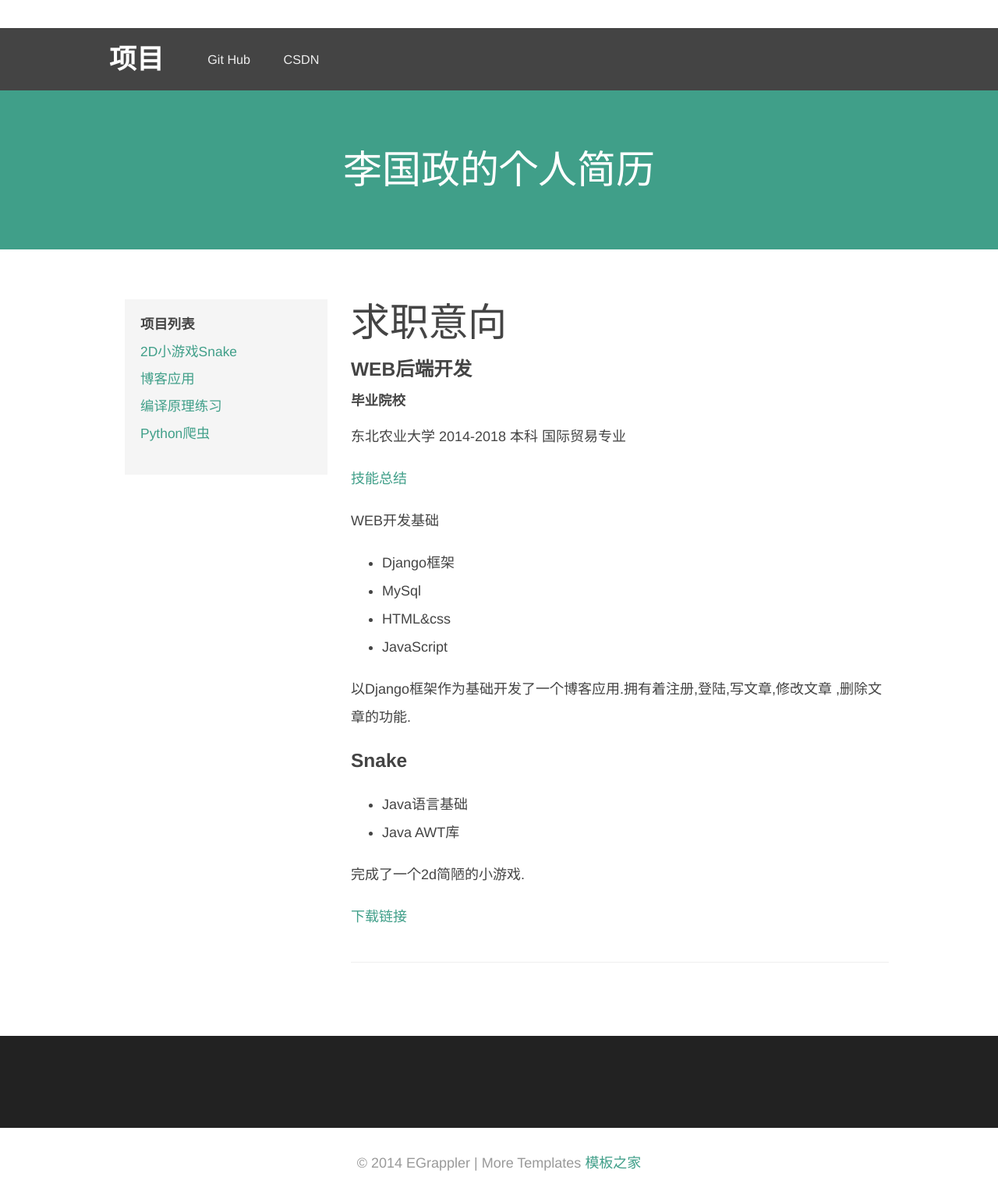
After one commit to alien10086/webapp, a Django app: page /editor/index/ in a window 1280 px wide. The commit adds this page. Shown: the whole page at 78% size. Run offline with Django 3.2, Linux system fonts and the light colour scheme.

Commit message:
增加index页

```diff
--- a/Blog/Blog/urls.py
+++ b/Blog/Blog/urls.py
@@ -19,4 +19,5 @@ from django.contrib import admin
 urlpatterns = [
     url(r'^admin/', admin.site.urls),
     url(r'^editor/', include('editor.urls', namespace="editor")),
+
 ]
--- /dev/null
+++ b/Blog/editor/static/editor/style.css
@@ -0,0 +1,455 @@
+body, html {
+    margin: 0;
+    padding: 0;
+}
+
+body,
+input,
+h1,
+h2,
+h3,
+h4,
+h5,
+h6 {
+    font-family: "Raleway", Helvetica, Arial, "Lucida Grande", sans-serif;
+    font-weight: 300;
+    font-size: 18px;
+}
+
+body {
+    line-height: 2;
+    color: #444;
+    background: #fff;
+}
+
+img, iframe {
+    max-width: 100%;
+}
+
+iframe {
+    max-height: 100%;
+}
+
+img {
+    height:auto;
+}
+
+iframe {
+    border: 0 !important;
+}
+
+
+header {
+    width: 100%;
+    overflow: hidden;
+}
+
+.container {
+    width: 95%;
+    max-width: 650px;
+    margin: 0 auto;
+    position: relative;
+}
+
+strong, dt, h3, h4 {
+    font-weight: 700;
+}
+
+h1,
+h2,
+h3,
+h4,
+h5,
+h6 {
+    margin: 10px 0;
+    line-height: 20px;
+    color: inherit;
+    text-rendering: optimizelegibility;
+}
+
+
+h1,
+h2,
+h3 {
+    line-height: 40px;
+}
+
+h2 {
+    font-size: 50px;
+    line-height: 1.2;
+}
+
+h3 {
+    font-size: 24.5px;
+}
+
+h4 {
+    font-size: 17.5px;
+}
+
+h5 {
+    font-size: 14px;
+}
+
+h6 {
+    font-size: 11.9px;
+}
+
+hr {
+    background: #EEE;
+    border: 0;
+    height: 1px;
+    margin: 40px 0 40px;
+}
+
+blockquote {
+    margin: 1em 0;
+    border-left: 3px solid #ccc;
+    padding-left: 20px;
+    text-align: left;
+}
+
+
+
+dt {
+}
+
+dd {
+    padding: 0;
+    margin: 0 0 25px 0;
+}
+
+a {
+    -webkit-transition: all ease 150ms;
+    -moz-transition: all ease 150ms;
+    -o-transition: all ease 150ms;
+    transition: all ease 150ms;
+    text-decoration: none;
+    color: #409f89;
+}
+
+a:hover {
+    text-decoration: underline;
+}
+
+a:active {
+    color: #47b5e2;
+}
+
+/* Header Styles */
+header {
+    padding: 2em 0 2em 0;
+    text-align: center;
+    background: #409f89;
+    color: #fff;
+}
+
+
+h1 {
+    margin: 0;
+    padding: 0;
+    float: left;
+	color:#fff;
+	font-weight:bold;
+	font-size:35px;
+	text-transform:uppercase;
+	padding-top: 10px;
+	margin-right:30px;
+}
+
+header h2 {
+    margin: 0 0 1em 0;
+}
+
+header h2.docs-header {
+    margin: 0;
+}
+
+footer {
+    text-align: center;
+    padding: 1.5em 0;
+}
+
+footer p {
+    margin: 0;
+    color: #999;
+}
+
+
+
+/* Navigation Styles */
+nav {
+    background: #444 ;
+    padding: 10px 0;
+    min-height: 60px;
+}
+
+nav ul, nav li {
+    margin: 0;
+    padding: 0;
+    list-style: none;
+}
+
+nav a {
+    padding: 0 1em;
+    color: #EEE;
+    font-size: .9em;
+    height: 60px;
+    line-height: 60px;
+    display: block;
+	background:#444;
+}
+
+nav h1 a {
+    padding: 7px 1em;
+    height: 46px;
+    line-height: 0;
+	height: 45px;
+	line-height: 45px;
+}
+
+nav a:hover {
+    background: #409f89;
+    text-decoration: none;
+}
+
+nav a:active {
+    background: #27637e;
+}
+
+
+nav a:active {
+    color: #fff;
+    cursor: default;
+}
+
+
+
+nav ul.toplinks {
+    padding: 20px 0 0 0;
+}
+
+nav #menu {
+    overflow: hidden;
+    max-height: 0;
+    clear: left;
+}
+
+
+nav #menu-toggle {
+    position: absolute;
+    right: 0;
+    top: 0;
+    font-size: 1.5em;
+    padding: 0 16px;
+}
+
+
+@media only screen and (min-width: 680px) {
+    nav, nav #menu {
+        height: 60px !important;
+    }
+
+    nav li, nav a {
+        float: left;
+    }
+
+
+    nav ul.toplinks {
+        float: left;
+        padding: 0;
+        clear: none;
+    }
+
+    nav ul.toplinks li {
+        margin: 0 0 0 10px;
+    }
+
+    nav #menu-toggle {
+        display: none !important;
+    }
+
+    nav #menu {
+        max-height: 9999px;
+        clear: none;
+    }
+}
+
+
+
+
+
+
+
+
+
+
+/* Content Styles */
+section { padding: 1em 0 3em; text-align: center; }
+section.vibrant { background: #222; color: #fff; }
+
+nav:before,
+nav:after,
+header:before,
+header:after,
+section:before,
+section:after {
+    content: " ";
+    display: table;
+}
+
+nav:after, header:after, section:after  { clear: both; }
+nav, header, section { *zoom: 1; }
+
+
+
+/* Form Styles */
+input {
+    display: block;
+    vertical-align: middle;
+    line-height: 30px;
+    margin: 0 auto;
+    width: 100%;
+    max-width: 400px;
+
+       -moz-box-sizing: border-box;
+    -webkit-box-sizing: border-box;
+            box-sizing: border-box;
+
+    -webkit-transition: all linear 0.2s;
+    -moz-transition: all linear 0.2s;
+    -o-transition: all linear 0.2s;
+    transition: all linear 0.2s;
+}
+
+
+
+
+
+
+
+input:focus {
+    border-color: #007eb2;
+    outline: 0;
+}
+
+
+
+
+
+
+
+
+
+
+
+
+
+
+
+
+
+
+
+
+
+
+
+
+
+
+
+
+
+
+.docs-nav {
+    background-color: #f5f5f5;
+    list-style: none;
+    margin: 0 0 0 20px;
+    padding: 15px 20px;
+    font-size: 0.97em;
+}
+
+.docs-nav a {
+    display: block;
+    margin: 0 -20px;
+    padding: 0 20px;
+    text-decoration: none;
+    border-right: 2px solid transparent;
+}
+
+@media only screen and (min-width: 400px) {
+
+}
+
+@media only screen and (min-width: 600px) {
+
+}
+
+@media only screen and (min-width: 960px) {
+        .docs-nav {
+        position: absolute;
+        top: 0;
+        width: 220px;
+
+        -webkit-transition: top linear 50ms;
+        -moz-transition: top linear 50ms;
+        -o-transition: top linear 50ms;
+        transition: top linear 50ms;
+    }
+
+    .docs-nav.fixed {
+        position: fixed;
+        top: 49px;
+        width: 220px;
+    }
+
+    .docs-nav a:hover {
+        background: #eee;
+    }
+
+    .docs-nav a:active,
+    .docs-nav .active {
+        background: #eee;
+        border-right: 2px solid #ccc;
+    }
+
+    .docs-nav .separator {
+        height: 20px;
+    }
+
+    .docs-content {
+        padding-left: 310px;
+    }
+
+
+
+    header {
+        padding: 4em 0 4em 0;
+    }
+
+    .container {
+        max-width: 1000px;
+        padding: 0 20px;
+    }
+
+    section { padding: 3em 0; text-align: left; }
+    section.centered {
+        text-align: center;
+    }
+
+
+
+
+
+
+
+
+
+    input {
+        display: inline-block;
+    }
+
+
+
+}
--- /dev/null
+++ b/Blog/editor/templates/index.html
@@ -0,0 +1,83 @@
+{% load staticfiles %}
+﻿<!DOCTYPE html>
+<html>
+<head>
+<meta charset="utf-8">
+<meta name="description" content="">
+<meta name="HandheldFriendly" content="True">
+<meta name="MobileOptimized" content="320">
+<meta name="viewport" content="initial-scale=1.0, minimum-scale=1.0, maximum-scale=1.0, user-scalable=no">
+<title>求职</title>
+
+<link rel="stylesheet" href="{% static 'editor/style.css'%}">
+<link rel="stylesheet" href="{% static 'editor/prettify.css'%}">
+</head>
+<body >
+<nav>
+  <div class="container">
+    <h1>项目</h1>
+    <div id="menu">
+      <ul class="toplinks">
+        <li><a href="#">Git Hub</a></li>
+        <li><a href="http://www.egrappler.com/">CSDN</a></li>
+      </ul>
+    </div>
+    <a id="menu-toggle" href="#" class=" ">&#9776;</a> </div>
+</nav>
+<header>
+  <div class="container">
+    <h2 class="docs-header"> 李国政的个人简历</h2>
+  </div>
+</header>
+<section>
+  <div class="container">
+    <ul class="docs-nav" id="menu-left">
+      <li><strong>项目列表</strong></li>
+      <li><a href="https://github.com/alien10086/Snake/wiki" class=" ">2D小游戏Snake</a></li>
+      <li><a href="../login" class=" ">博客应用</a></li>
+      <li><a href="https://github.com/alien10086/hack-assembler" class=" ">编译原理练习</a></li>
+      <li><a href="https://github.com/alien10086/PythonCrawler" class=" ">Python爬虫</a></li>
+      <li class="separator"></li>
+    </ul>
+    <div class="docs-content">
+      <h2> 求职意向</h2>
+      <h3 id="welcome"> WEB后端开发</h3>
+      <h4> 毕业院校</h4>
+      <p> 东北农业大学  2014-2018  本科  国际贸易专业</p>
+      <a href="#" class="btn">技能总结</a>
+      <p> WEB开发基础</p>
+      <ul>
+        <li>Django框架</li>
+        <li>MySql</li>
+        <li>HTML&css</li>
+        <li>JavaScript</li>
+      </ul>
+      <p> 以Django框架作为基础开发了一个博客应用.拥有着注册,登陆,写文章,修改文章
+      ,删除文章的功能. </p>
+      <h3 id="features"> Snake</h3>
+      <ul>
+        <li>Java语言基础</li>
+        <li>Java AWT库</li>
+      </ul>
+      <p>完成了一个2d简陋的小游戏. </p>
+      <a href="http://www.filedropper.com/snake_2">下载链接 </a>
+      <hr>
+
+
+
+
+    </div>
+  </div>
+</section>
+<section class="vibrant centered">
+  <div class="container">
+    <h4>  <a href="#"></a></h4>
+  </div>
+</section>
+<footer>
+  <div class="container">
+    <p> &copy; 2014 EGrappler | More Templates <a href="http://www.cssmoban.com/" target="_blank" title="模板之家">模板之家</a></p>
+  </div>
+</footer>
+</body>
+</html>
--- a/Blog/editor/urls.py
+++ b/Blog/editor/urls.py
@@ -3,7 +3,7 @@ from django.conf.urls import url
 from . import views
 
 urlpatterns = [
-    url(r'^index$', views.index, name='index'),
+    url(r'^index/$', views.index, name='index'),
     url(r'^login/$', views.login, name='login'),
     url(r'^my_view/', views.my_view, name= 'my_view'),
     url(r'^add_article/', views.add_article, name='add_article'),
--- a/Blog/editor/views.py
+++ b/Blog/editor/views.py
@@ -15,9 +15,7 @@ from django.contrib.auth.models import User
 
 
 def index(request):
-    article_list = Entry.objects.order_by('-pub_date')[:10]
-    context = {'article_list': article_list}
-    return render(request, 'editor/index.html',context)
+    return render(request, 'index.html')
 
 def login(request):
     return render(request, 'login/login.html')
```
Also changed, not shown: Blog/editor/static/editor/prettify.css (added, +181 -0 lines), Blog/editor/templates/editor/register.html (+11 -10 lines), 2 other files.
